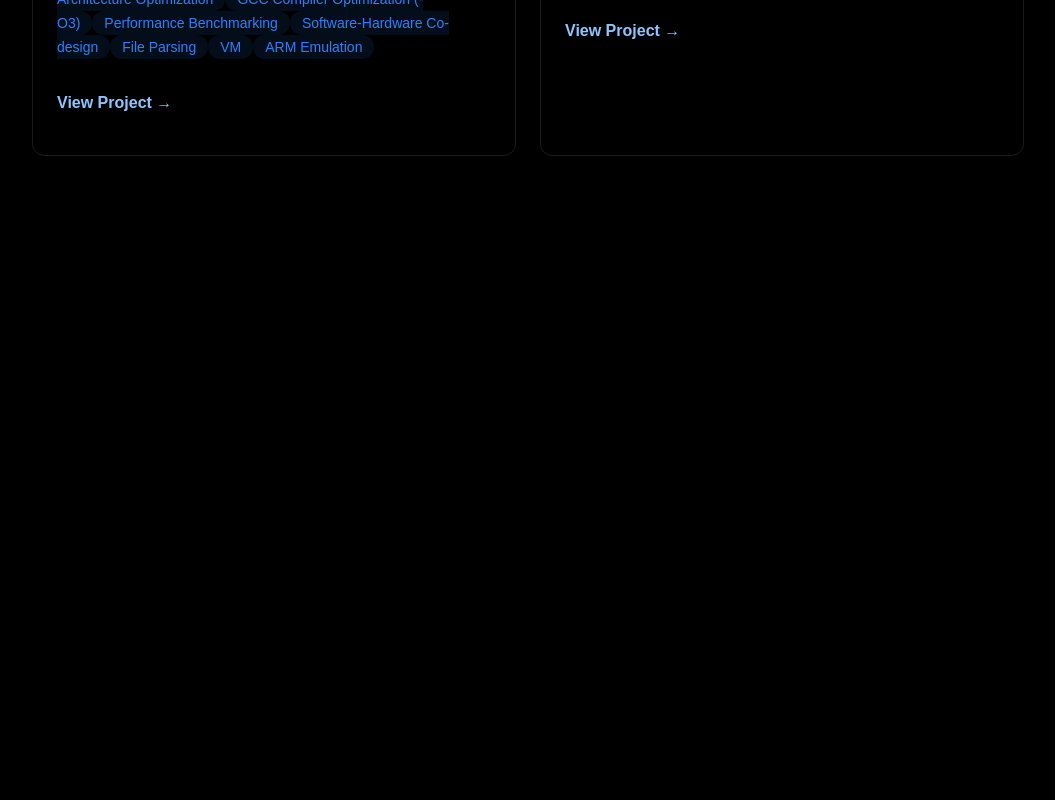
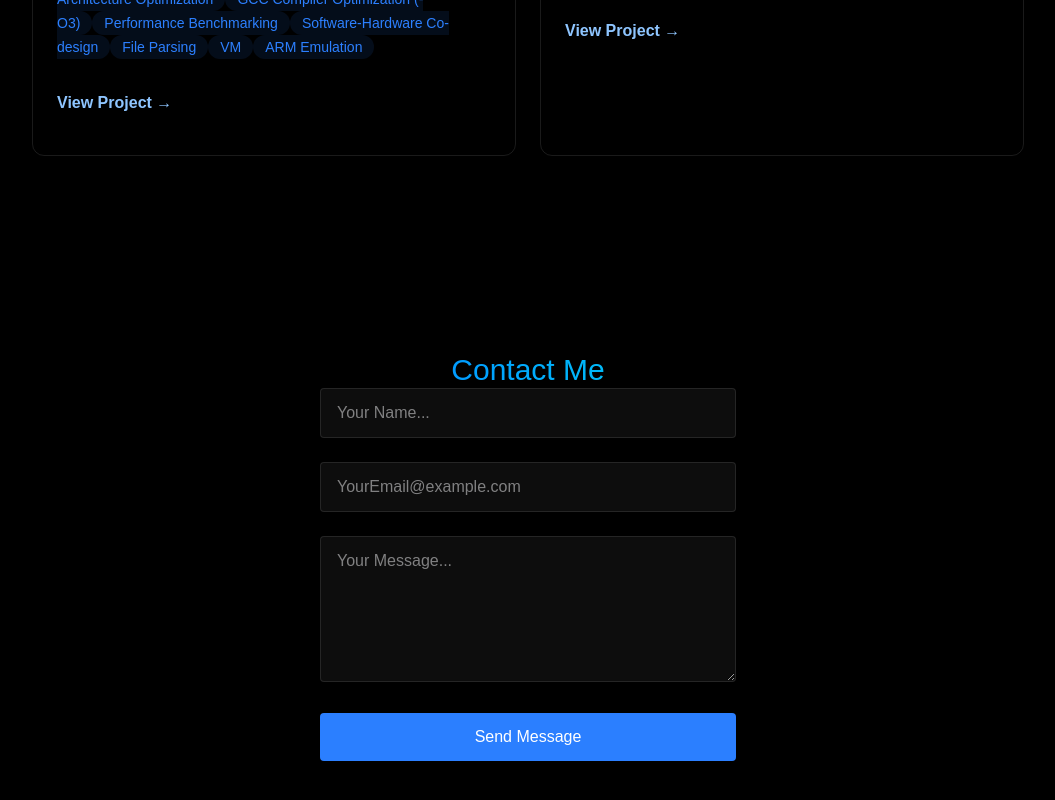
Before and after one commit to ash-raf-codes/portfolio, a React (Vite) app: page / in a window 1280 px wide. Shown: the part 2950-3750 px from the top of the page, without its empty margins (112-1167 px from the left). Before the commit the page ends 3106 px from the top, so only its background shows below. Built offline with nearby package versions, Linux system fonts and the light colour scheme.

Commit message:
Working on the contact form

```diff
--- a/src/App.jsx
+++ b/src/App.jsx
@@ -7,6 +7,7 @@
 import {About} from "./compontents/sections/About";
 import {Projects} from "./compontents/sections/Projects";
 import "./index.css"
+import { Contact } from './compontents/sections/Contact';
 
 function App() {
   const [isLoaded, setIsLoaded] = useState(false);
@@ -31,6 +32,8 @@
 
       <Projects />
 
+      <Contact />
+
 
 
     </div>
--- a/src/compontents/sections/Contact.jsx
+++ b/src/compontents/sections/Contact.jsx
@@ -0,0 +1,61 @@
+import RevealOnScroll from "../RevealOnScroll";
+
+export const Contact = () => {
+    return(
+
+        <section
+            id="contact"
+            className="min-h-screen flex items-center justify-center py-20">
+                <RevealOnScroll>
+
+                    <div className="px-4 w-150 max-w-md mx-auto">
+                        <h2 className="text-3xl font-bold-mb-8 bg-gradient-to-r from-blue-500 to-cyan-400 bg-clip-text text-transparent text-center">
+                            Contact Me
+                        </h2>
+
+                        <form className="space-y-6">
+                            <div className="relative">
+                                <input
+                                    type="text"
+                                    id="name"
+                                    name="name"
+                                    required
+                                    className="w-full bg-white/5 border border-white/10 rounded px-4 py-3 transition focus:outline-none focus:border-blue-500 focus:bg-blue-500/5"
+                                    placeholder="Your Name..."
+                                />
+                            </div>
+                            <div className="relative">
+                                <input
+                                    type="email"
+                                    id="email"
+                                    name="email"
+                                    required
+                                    className="w-full bg-white/5 border border-white/10 rounded px-4 py-3 transition focus:outline-none focus:border-blue-500 focus:bg-blue-500/5"
+                                    placeholder="YourEmail@example.com"
+                                />
+                            </div>
+                            <div className="relative">
+                                <textarea
+                                    id="message"
+                                    name="message"
+                                    required
+                                    rows={5}
+                                    className="w-full bg-white/5 border border-white/10 rounded px-4 py-3 transition focus:outline-none focus:border-blue-500 focus:bg-blue-500/5"
+                                    placeholder="Your Message..."
+                                />
+                            </div>
+
+                            <button
+                                type="submit"
+                                className="w-full bg-blue-500 text-white rounded font-medium px-8 py-3 transition relative overflow-hidden hover:-translate-y-0.5 hover:shadow-[0_0_15px_rgba(59,130,246,0.4)]"
+                            >
+                                Send Message
+                            </button>
+                        </form>
+                    </div>
+                </RevealOnScroll>
+
+        </section>
+
+    );
+};
```
